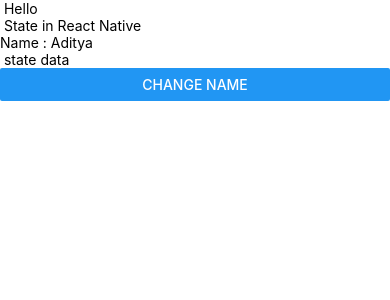
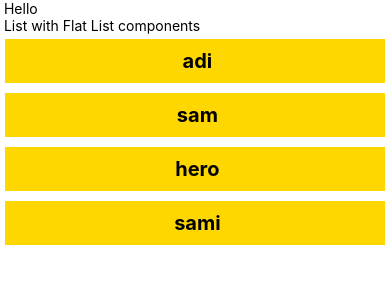
Before and after one commit to itmadityajoshi/RN-Learning, a React Native app in the folder Learning/: screen / in a window 390 px wide. Shown: the top 300 px of the page. Built offline with nearby package versions, Linux system fonts and the light colour scheme.

Commit message:
added more components to the main app bundle

```diff
--- a/Learning/App.js
+++ b/Learning/App.js
@@ -1,17 +1,27 @@
-import React from 'react';
-import {View, Button, Text} from 'react-native'
-import ButtonEvent from './components/ButtonEvent'
-import StateinRN from './components/StateinRN';
+import React from "react";
+import { View, Button, Text, SafeAreaView } from "react-native";
+import ButtonEvent from "./components/ButtonEvent";
+import StateinRN from "./components/StateinRN";
+import PropsRN from "./components/PropsRN";
+import Styling from "./components/Styling";
+import HandletextInput from "./components/HandletextInput";
+import SimpleForm from "./components/SimpleForm";
+import Flatlist from "./components/Flatlist";
 
-
-const App =()=>{
-  return(
-    <View>
-      <Text> Hello </Text>
-     {/* <ButtonEvent/> */}
-     <StateinRN />
-
-    </View>
-  )
-}
+const App = () => {
+  return (
+    <SafeAreaView>
+      <View>
+        <Text> Hello </Text>
+        {/* <ButtonEvent/> */}
+        {/* <StateinRN /> */}
+        {/* <PropsRN /> */}
+        {/* <Styling/>  */}
+        {/* <HandletextInput/> */}
+        {/* <SimpleForm/> */}
+        <Flatlist/>
+      </View>
+    </SafeAreaView>
+  );
+};
 export default App;
```
